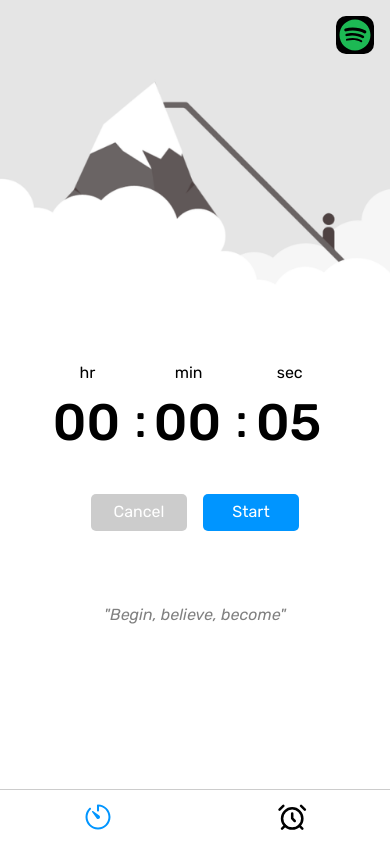
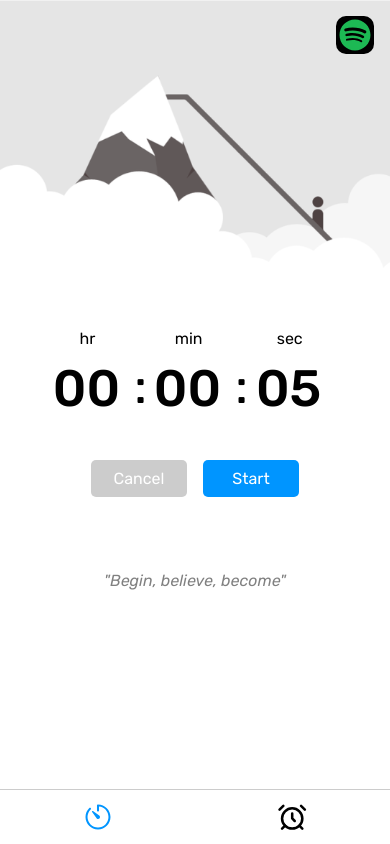
Before and after one commit to amiguelmoreno/MyLife, a React (Vite) app: page /timer in a window 390 px wide. Built offline with nearby package versions, Linux system fonts and the light colour scheme.

Commit message:
fix screen size in mobile scroll

```diff
--- a/src/pages/RoutinePage.jsx
+++ b/src/pages/RoutinePage.jsx
@@ -16,7 +16,7 @@ function RoutinePage() {
   const [isEditVisible, setEditVisible] = useState();
 
   return (
-    <div className='pt-8 px-[0.8rem] pb-28'>
+    <div className='pt-8 px-[0.8rem] pb-28 h-[100%]'>
       <h1 className='text-center font-medium text-[1.8rem]'>{formatDate()}</h1>
       <RoutineHabits></RoutineHabits>
       {tasks.length > 0 && (
--- a/src/pages/TimerPage.jsx
+++ b/src/pages/TimerPage.jsx
@@ -7,7 +7,7 @@ import { FormTimerProvider } from "../contexts/useFormTimerContext";
 function TimerPage() {
   return (
     <div
-      className={`flex items-center justify-center flex-col gap-8 h-[100vh] p-4 pt-40 bg-[rgb(255,_255,_255)] bg-[url("/icons/timer-background.png")] bg-cover bg-bottom`}
+      className={`flex items-center justify-center flex-col gap-8 h-[92vh] p-4 pt-40 bg-[rgb(255,_255,_255)] bg-[url("/icons/timer-background.png")] bg-cover bg-bottom`}
     >
       <FormTimerProvider>
         <TimerDisplay></TimerDisplay>
--- a/src/ui/AppLayout.jsx
+++ b/src/ui/AppLayout.jsx
@@ -2,7 +2,7 @@ import Sidebar from "./Sidebar";
 
 function AppLayout({ children }) {
   return (
-    <div className='h-screen relative'>
+    <div className='s'>
       <Sidebar></Sidebar>
       {children}
     </div>
```
